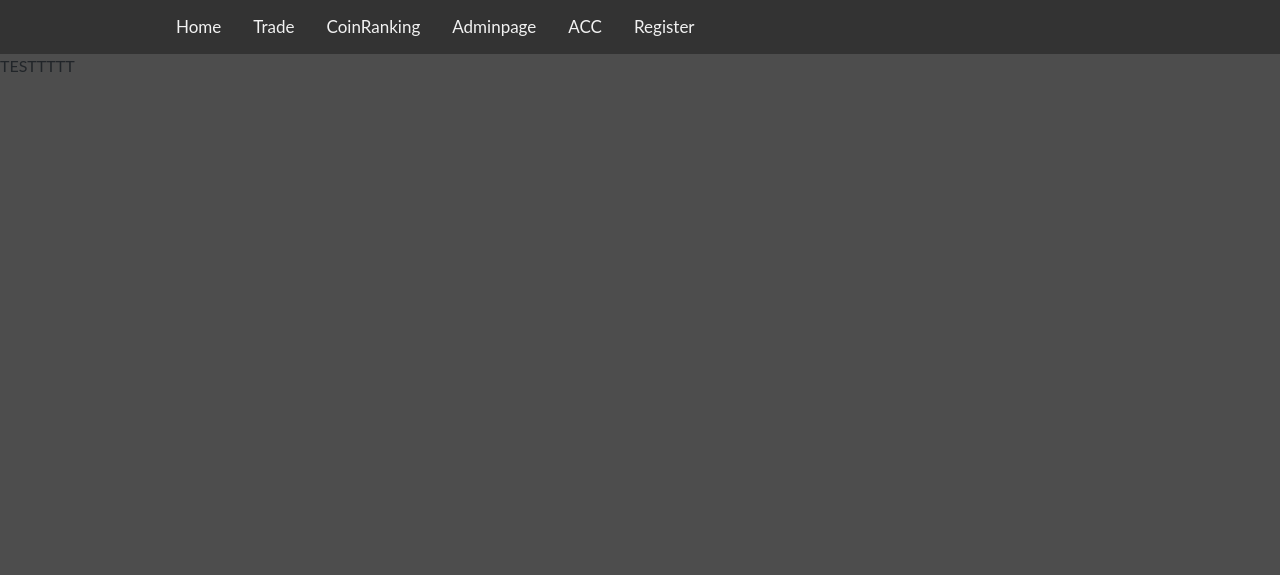
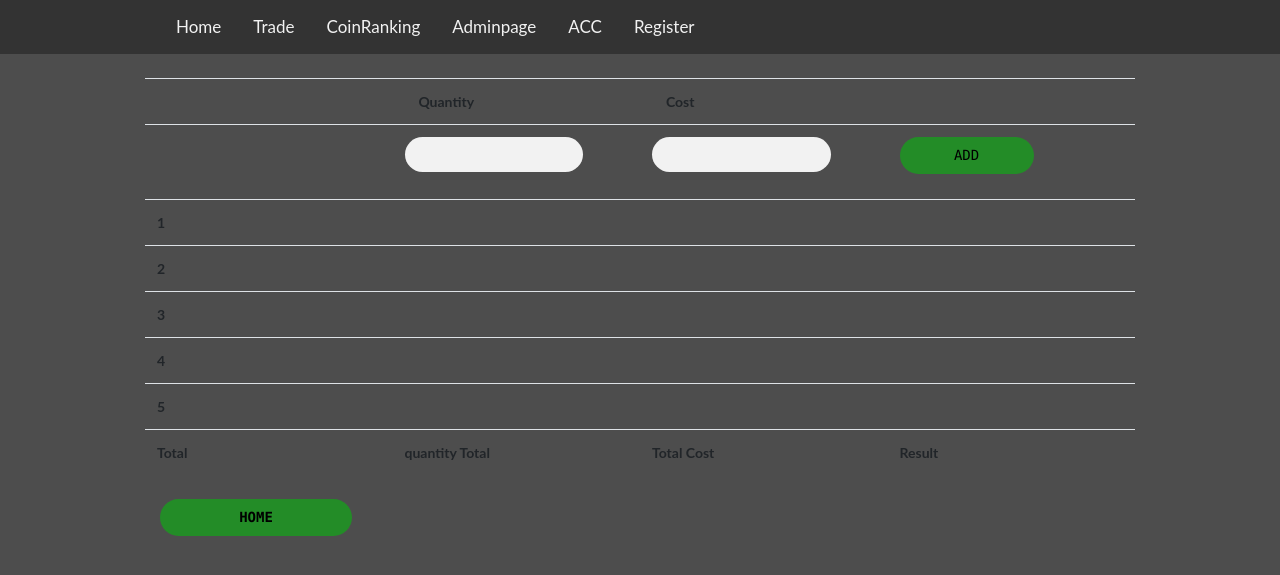
Before and after one commit to canberkeh/Cryptopapers_Project, a Django app: page /acc/ in a window 1280 px wide. Shown: the top 575 px of the page. Run offline with Django 3.2, Linux system fonts and the light colour scheme; some libraries are stand-ins or nearby versions.

Commit message:
ACC update

```diff
--- a/static/form.css
+++ b/static/form.css
@@ -83,5 +83,26 @@ textarea {
     border-radius: 25px;
 }
 .back button:hover, .back button:active, .back button:focus {
-    background: #43A047;
+    background: #eff0ef;
 }
+
+.textBox {
+    font-family: 'Lucida Console';
+    outline: 0;
+    background: #f2f2f2;
+    width: 80%;
+    border: 0;
+    margin: 0 0 15px;
+    padding: 7px;
+    box-sizing: border-box;
+    font-size: 14px;
+    border-radius: 25px;
+}
+
+#addButton:hover {
+    background: rgb(1, 82, 26);
+}
+
+#homeButton:hover {
+    background: rgb(1, 82, 26);
+}
--- a/templates/coinrank/coinrank.html
+++ b/templates/coinrank/coinrank.html
@@ -32,7 +32,7 @@
             </tbody>
         </table>
     </div>
-    <td><a href="/coinrank/create_new_coin"><button class="add-new"><b> Add New Coin +</b></button></a></td>
+    <td><a href="/coinrank/create_new_coin"><button class="add-new" id="homeButton"><b> Add New Coin +</b></button></a></td>
 </div>
 
 {% endblock %}
--- a/templates/coinrank/comments.html
+++ b/templates/coinrank/comments.html
@@ -31,7 +31,7 @@
         </table>
     </div>
     <a href="{% url 'coinrank:add_comment' coin_id %}"><button class="add-new"><b>Add Comment</b></button></a>
-    <a href="/coinrank"><button class="add-new"><b>Back</b></button></a>
+    <a href="/coinrank"><button class="add-new" id="homeButton"><b>Back</b></button></a>
 
 
 </div>
--- a/templates/whitepapers_blog/acc.html
+++ b/templates/whitepapers_blog/acc.html
@@ -1,4 +1,87 @@
 {% extends "whitepapers_blog/base.html"%}
 {% block content %}
-TESTTTTT
+<div class="main w-75 mx-auto my-4">
+    <div class="row">
+        <table class="table">
+            <thead class="thead">
+                <tr>
+                    <td><b> </b></td>
+                    <td><b>&emsp; Quantity </b></td>
+                    <td><b>&emsp; Cost </b></td>
+                    <td><b> </b></td>
+
+                </tr>
+            </thead>
+            <tbody>
+                <tr>
+                    <td></td>
+                    <form>
+                        <td><input type="number" step="any" name="" id="quantity" class="textBox" title="Numbers only!"
+                                required></td>
+                        <td><input type="number" step="any" name="" id="cost" class="textBox" title="Numbers only!"
+                                required></td>
+                        <td><input type="submit" name="Add" id="addButton" value="Add" class="add-new"
+                                onclick="addFunction()" style="width: 60%;">
+                    </form>
+                    </td>
+                </tr>
+                <tr>
+                    <td><b> 1 </b></td>
+                    <td><label for=""></label></td>
+                    <td><label for=""> </label></td>
+                    <td><b> </b></td>
+                </tr>
+                <tr>
+                    <td><b> 2 </b></td>
+                    <td><label for=""> </label></td>
+                    <td><label for=""> </label></td>
+                    <td><b> </b></td>
+                </tr>
+                <tr>
+                    <td><b> 3 </b></td>
+                    <td><label for=""></label></td>
+                    <td><label for=""> </label></td>
+                    <td><b> </b></td>
+                </tr>
+                <tr>
+                    <td><b> 4 </b></td>
+                    <td><label for=""> </label></td>
+                    <td><label for=""> </label></td>
+                    <td><b> </b></td>
+                </tr>
+                <tr>
+                    <td><b> 5 </b></td>
+                    <td><label for=""> </label></td>
+                    <td><label for=""> </label></td>
+                    <td><b> </b></td>
+                </tr>
+            </tbody>
+            <tfoot>
+                <td><b> Total </b></td>
+                <td><b><label for="">quantity Total</label></b></td>
+                <td><b><label for="">Total Cost</label></b></td>
+                <td><b> Result <label for="" id="quantityResult"></label></b></td>
+            </tfoot>
+        </table>
+    </div>
+    <a href=" /"><button class="add-new" id="homeButton"><b>Home</b></button></a>
+</div>
+<script>
+    function addFunction() {
+        let quantityResult
+        quantityResult = document.getElementById('quantity').value;
+        console.log(quantityResult)
+        var totalCost = "NOT READY";
+        var result = "NOT READY";
+        // s1 = document.getElementById('quantity').value;
+        // s2 = document.getElementById('cost').value;
+        // document.getElementById('quantityResult').value = s1 / s2;
+
+    }
+</script>
+<script>
+    let test
+    test = "test";
+    console.log(test)
+</script>
 {% endblock content %}
```
Also changed, not shown: static/trading.css (line endings or trailing spaces).
